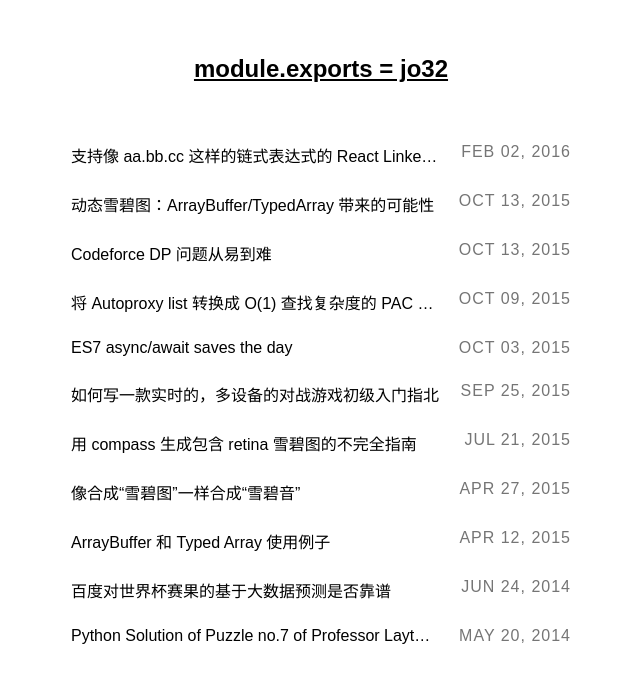
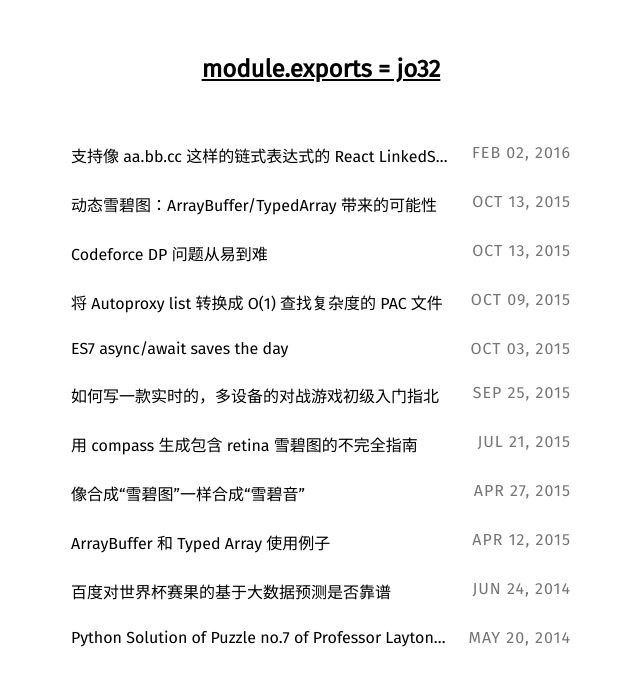
Before and after one commit to jo32/jo32.github.io, a Jekyll site: the page built from index.html, in a window 1280 px wide. Shown: the top 686 px of the page, without its empty margins (319-959 px from the left). Built offline with Jekyll 4.4.1, drawn with Linux system fonts in a browser that asks for light colours; some web fonts are replaced.

Commit message:
[*] 修复 bug

```diff
--- a/_includes/foot.html
+++ b/_includes/foot.html
@@ -1,2 +1 @@
-<!-- <link async rel="stylesheet" href="//fonts.googleapis.com/css?family=Fira+Sans"> -->
-<link async rel="stylesheet" href="//fonts.useso.com/css?family=Fira+Sans">
+<link async rel="stylesheet" href="//fonts.googleapis.com/css?family=Fira+Sans">
--- a/assets/toc.js
+++ b/assets/toc.js
@@ -5,7 +5,7 @@ var autoToc = (function() {
         var currentNode = document.querySelector(container + ' h' + headingStartLevel);
         var counter = 0;
         while (currentNode) {
-            if (currentNode.tagName.match(/^H[1-9]$/)) {
+            if (currentNode.tagName && currentNode.tagName.match(/^H[1-9]$/)) {
                 var id = "SECTION-" + ++counter;
                 currentNode.setAttribute('id', id);
                 array.push({
```
